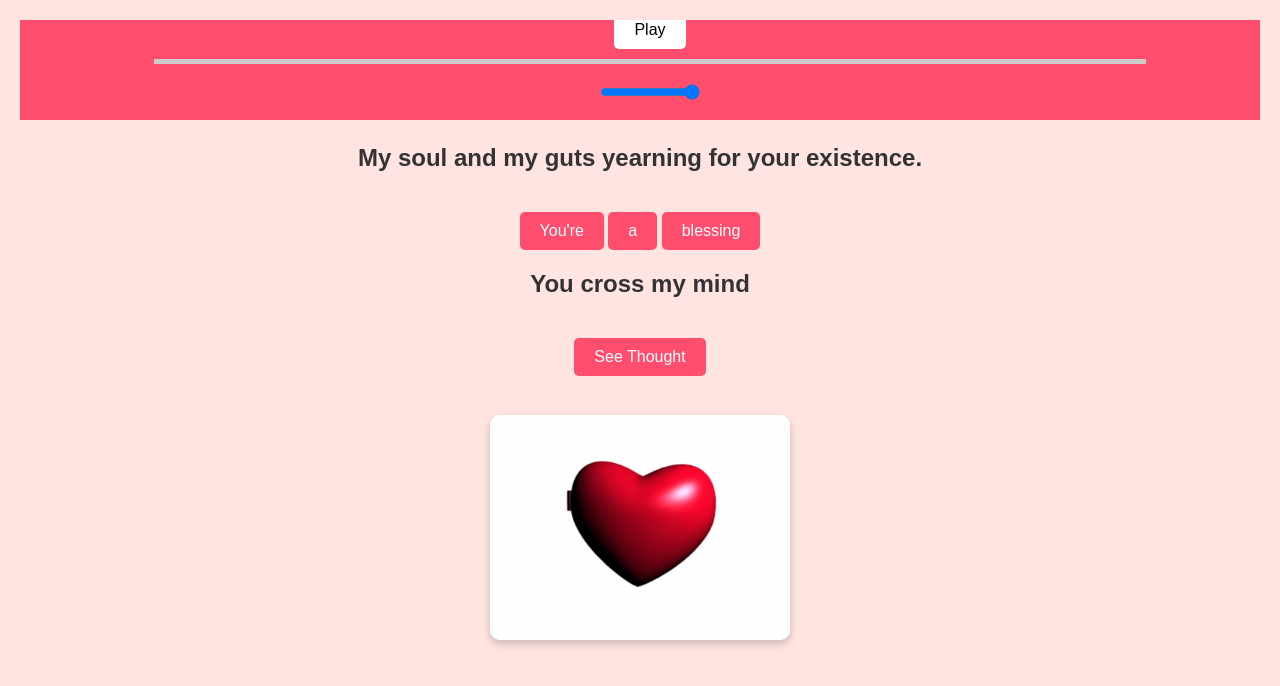
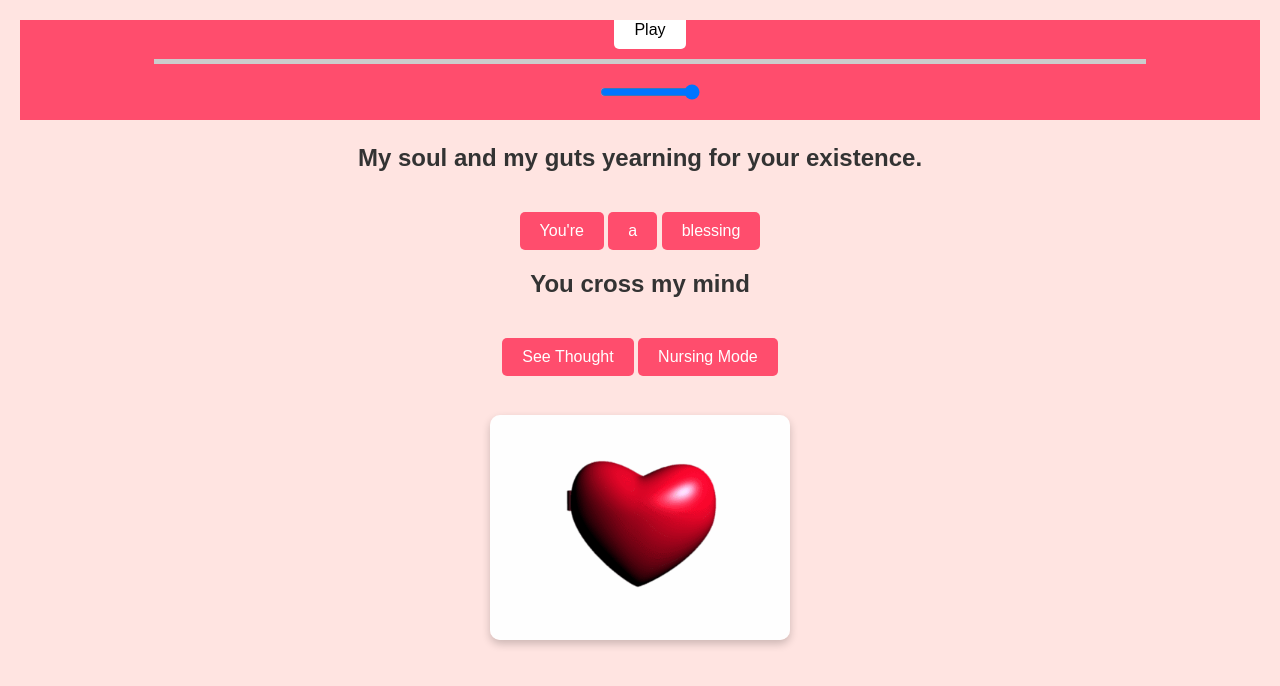
Before and after one commit to MTA-Shadro/cutesuprise, a plain HTML site: page menu.html in a window 1280 px wide. Drawn offline with Linux system fonts and the light colour scheme.

Commit message:
Update menu with nursing minigame.html

```diff
--- a/menu.html
+++ b/menu.html
@@ -19,7 +19,11 @@
     <!-- Section 2: Random Thought -->
     <h2>You cross my mind</h2>
     <button onclick="location.href='random.html'">See Thought</button>
+
+    <!-- Section 3: Mini Games -->
+    <button onclick="location.href='nursingmode.html'">Nursing Mode</button>
     <p>
+
     </p>
 
     <!-- Add an image -->
```
